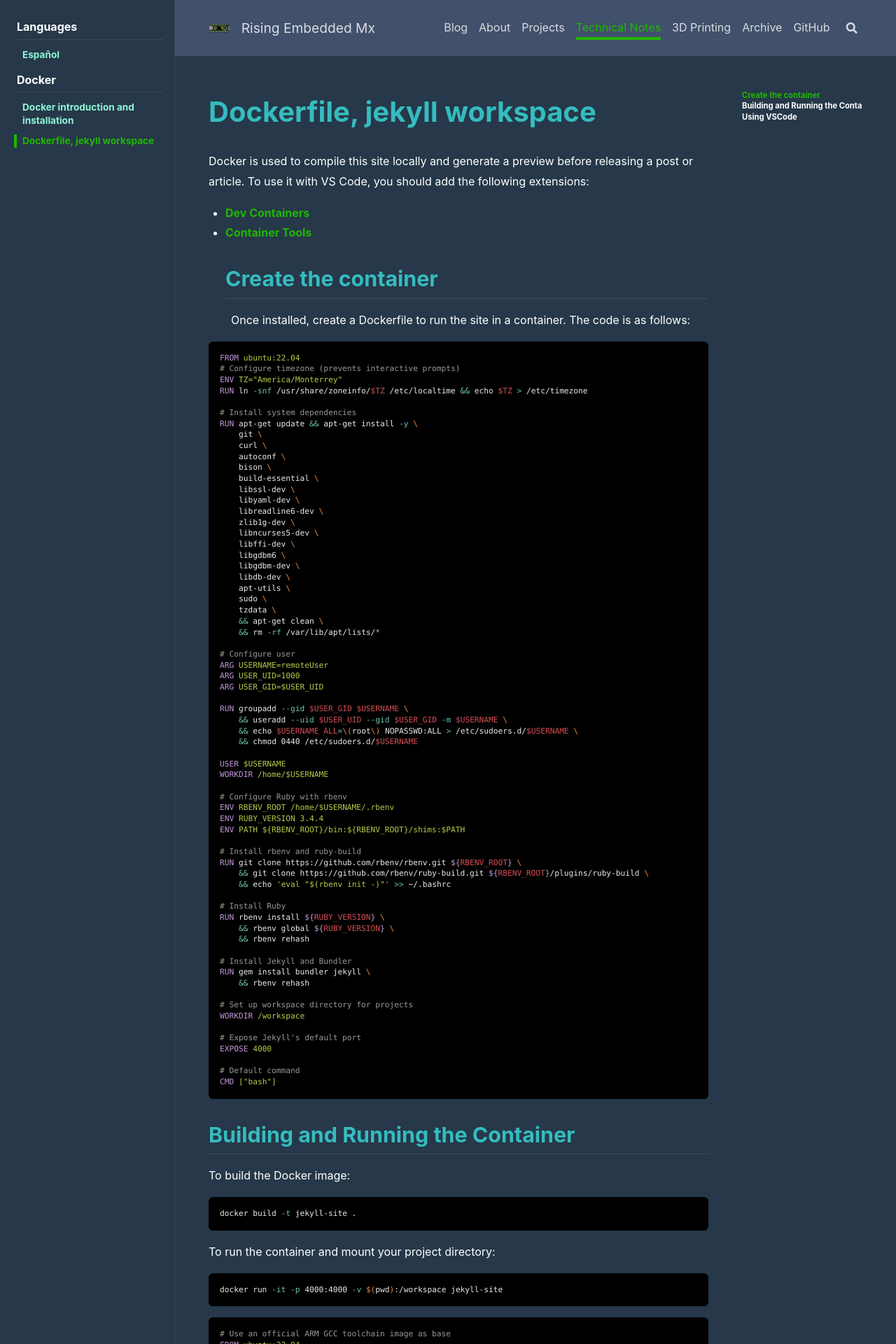
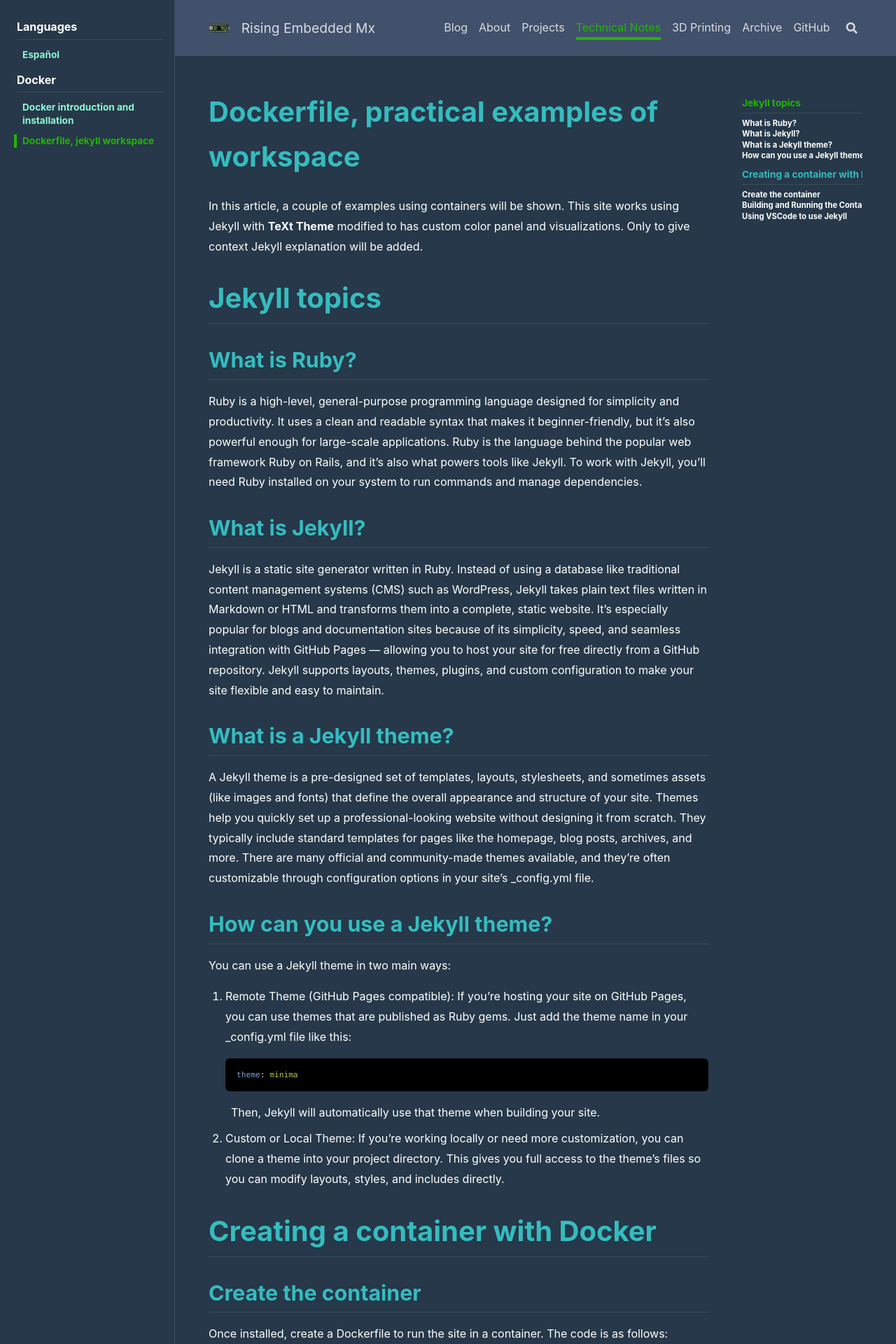
Before and after one commit to razielgdn/risingembeddedmx, a Jekyll site: the page built from contents/_notes/en/docker-jekyll.md, in a window 1280 px wide. Shown: the top 1920 px of the page at 70% size. Built offline with Jekyll 4.4.1, drawn with Linux system fonts in a browser that asks for light colours; nearby versions of some CDN libraries; comment, search, counter and statistics services are not loaded; some of the changed text lies outside the part shown.

Commit message:
explaining jekyll

````diff
--- a/contents/_notes/en/docker-jekyll.md
+++ b/contents/_notes/en/docker-jekyll.md
@@ -1,88 +1,42 @@
 ---
-title: Dockerfile, jekyll workspace
+title: Dockerfile, practical examples of workspace
 permalink: /notes/en/docker-jekyll-en
 key: docker-en
 modify_date: 2025-06-19
 date: 2025-06-19
 lang: en
 ---
+In this article, a couple of examples using containers will be shown.
+This site works using Jekyll with **TeXt Theme** modified to has custom color panel and visualizations.
+Only to give context Jekyll explanation will be added.
+# Jekyll topics
+## What is Ruby?
+Ruby is a high-level, general-purpose programming language designed for simplicity and productivity. It uses a clean and readable syntax that makes it beginner-friendly, but it's also powerful enough for large-scale applications. Ruby is the language behind the popular web framework Ruby on Rails, and it’s also what powers tools like Jekyll. To work with Jekyll, you'll need Ruby installed on your system to run commands and manage dependencies.
 
-Docker is used to compile this site locally and generate a preview before releasing a post or article.
-To use it with VS Code, you should add the following extensions:
-- [Dev Containers](https://marketplace.visualstudio.com/items?itemName=ms-vscode-remote.remote-containers){:target="_blank"}
-- [Container Tools](https://marketplace.visualstudio.com/items?itemName=ms-azuretools.vscode-containers){:target="_blank"}
+## What is Jekyll?
+Jekyll is a static site generator written in Ruby. Instead of using a database like traditional content management systems (CMS) such as WordPress, Jekyll takes plain text files written in Markdown or HTML and transforms them into a complete, static website. It's especially popular for blogs and documentation sites because of its simplicity, speed, and seamless integration with GitHub Pages — allowing you to host your site for free directly from a GitHub repository. Jekyll supports layouts, themes, plugins, and custom configuration to make your site flexible and easy to maintain.
+
+## What is a Jekyll theme?
+A Jekyll theme is a pre-designed set of templates, layouts, stylesheets, and sometimes assets (like images and fonts) that define the overall appearance and structure of your site. Themes help you quickly set up a professional-looking website without designing it from scratch. They typically include standard templates for pages like the homepage, blog posts, archives, and more. There are many official and community-made themes available, and they’re often customizable through configuration options in your site’s _config.yml file.
+
+## How can you use a Jekyll theme?
+You can use a Jekyll theme in two main ways:
+1. Remote Theme (GitHub Pages compatible):
+   If you're hosting your site on GitHub Pages, you can use themes that are published as Ruby gems. Just add the theme name in your _config.yml file like this:
+```yaml
+theme: minima
+```
+   Then, Jekyll will automatically use that theme when building your site.
+2. Custom or Local Theme:
+   If you're working locally or need more customization, you can clone a theme into your project directory. This gives you full access to the theme’s files so you can modify layouts, styles, and includes directly.
+
+# Creating a container with Docker
 ## Create the container
 Once installed, create a Dockerfile to run the site in a container.
 The code is as follows:
 
 ```dockerfile
-FROM ubuntu:22.04
-# Configure timezone (prevents interactive prompts)
-ENV TZ="America/Monterrey"
-RUN ln -snf /usr/share/zoneinfo/$TZ /etc/localtime && echo $TZ > /etc/timezone
 
-# Install system dependencies
-RUN apt-get update && apt-get install -y \
-    git \
-    curl \
-    autoconf \
-    bison \
-    build-essential \
-    libssl-dev \
-    libyaml-dev \
-    libreadline6-dev \
-    zlib1g-dev \
-    libncurses5-dev \
-    libffi-dev \
-    libgdbm6 \
-    libgdbm-dev \
-    libdb-dev \
-    apt-utils \
-    sudo \
-    tzdata \
-    && apt-get clean \
-    && rm -rf /var/lib/apt/lists/*
-
-# Configure user
-ARG USERNAME=remoteUser
-ARG USER_UID=1000
-ARG USER_GID=$USER_UID
-
-RUN groupadd --gid $USER_GID $USERNAME \
-    && useradd --uid $USER_UID --gid $USER_GID -m $USERNAME \
-    && echo $USERNAME ALL=\(root\) NOPASSWD:ALL > /etc/sudoers.d/$USERNAME \
-    && chmod 0440 /etc/sudoers.d/$USERNAME
-
-USER $USERNAME
-WORKDIR /home/$USERNAME
-
-# Configure Ruby with rbenv
-ENV RBENV_ROOT /home/$USERNAME/.rbenv
-ENV RUBY_VERSION 3.4.4
-ENV PATH ${RBENV_ROOT}/bin:${RBENV_ROOT}/shims:$PATH
-
-# Install rbenv and ruby-build
-RUN git clone https://github.com/rbenv/rbenv.git ${RBENV_ROOT} \
-    && git clone https://github.com/rbenv/ruby-build.git ${RBENV_ROOT}/plugins/ruby-build \
-    && echo 'eval "$(rbenv init -)"' >> ~/.bashrc
-
-# Install Ruby
-RUN rbenv install ${RUBY_VERSION} \
-    && rbenv global ${RUBY_VERSION} \
-    && rbenv rehash
-
-# Install Jekyll and Bundler
-RUN gem install bundler jekyll \
-    && rbenv rehash
-
-# Set up workspace directory for projects
-WORKDIR /workspace
-
-# Expose Jekyll's default port
-EXPOSE 4000
-
-# Default command
-CMD ["bash"]
 ```
 
 ## Building and Running the Container
@@ -98,48 +52,22 @@ To run the container and mount your project directory:
 ```sh
 docker run -it -p 4000:4000 -v $(pwd):/workspace jekyll-site
 ```
+Docker is used to compile this site locally and generate a preview before releasing a post or article.
+To use it with VS Code, you should add the following extensions:
+- [Dev Containers](https://marketplace.visualstudio.com/items?itemName=ms-vscode-remote.remote-containers){:target="_blank"}
+- [Container Tools](https://marketplace.visualstudio.com/items?itemName=ms-azuretools.vscode-containers){:target="_blank"}
+
+
 
 ```dockerfile
-# Use an official ARM GCC toolchain image as base
-FROM ubuntu:22.04
-# Configure timezone (prevents interactive prompts)
-ENV TZ="America/Monterrey"
-RUN ln -snf /usr/share/zoneinfo/$TZ /etc/localtime && echo $TZ > /etc/timezone
 
-# Install dependencies
-RUN apt-get update && \
-    apt-get install -y --no-install-recommends \
-    build-essential \
-    cmake \
-    git \
-    openocd \
-    make \
-    && rm -rf /var/lib/apt/lists/*
-
-# Configure user
-ARG USERNAME=remoteUser
-ARG USER_UID=1000
-ARG USER_GID=$USER_UID
-
-RUN groupadd --gid $USER_GID $USERNAME \
-    && useradd --uid $USER_UID --gid $USER_GID -m $USERNAME \
-    && echo $USERNAME ALL=\(root\) NOPASSWD:ALL > /etc/sudoers.d/$USERNAME \
-    && chmod 0440 /etc/sudoers.d/$USERNAME
-
-USER $USERNAME
-WORKDIR /workspace
-
-# Default command
-CMD ["/bin/bash"]
 
 ```
-
-
-## Using VSCode
+## Using VSCode to use Jekyll
 In Visual Studio Code, you can use the container directly from the graphical interface. Once the extensions are installed and the Dockerfile is ready, follow these steps to run your environment from a container:
 
 1. Press <kbd>Ctrl</kbd>+<kbd>Shift</kbd>+<kbd>P</kbd> to open the command palette and select **Open Folder in Container**.
-   ![Open folder](/assets/images/docker/image01.png)
+   ![](/assets/images/docker/image01.png)
 2. Select your project folder and click **Open**.
 3. When prompted, select **Add configuration to user data folder** to work locally.
 4. Choose **From Dockerfile** as the configuration source.
````
